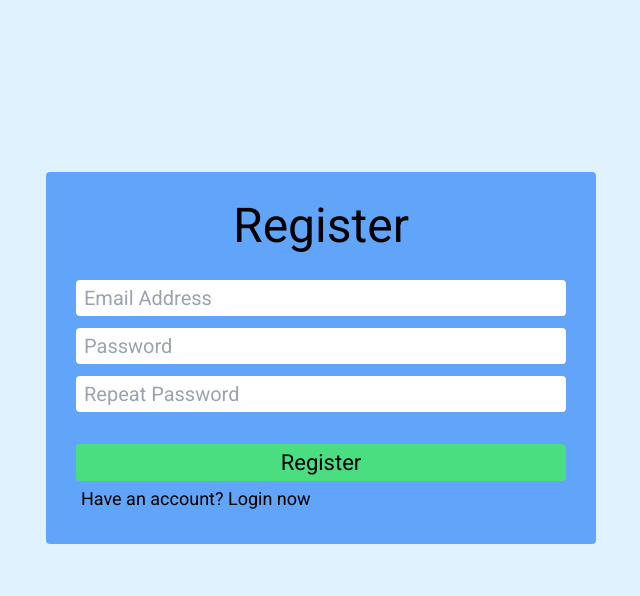
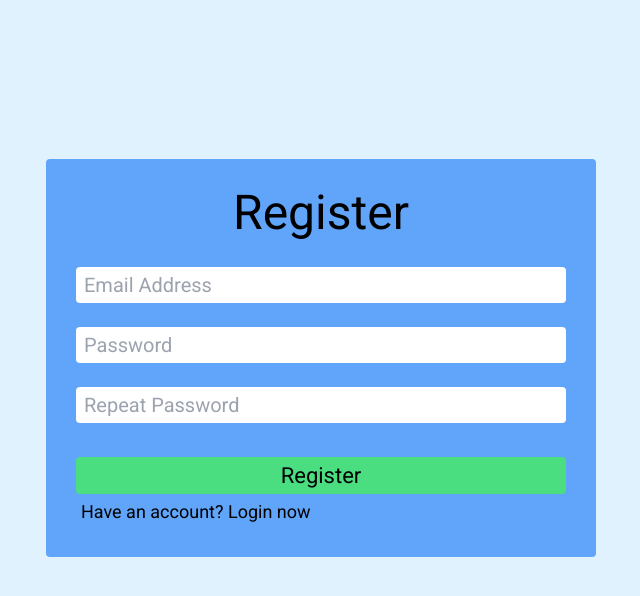
Before and after one commit to GGermanBoldyrev/noties, a PHP site: page /register in a window 1280 px wide. Shown: the part 85-681 px from the top of the page, without its empty margins (319-959 px from the left). Run offline with PHP 8.4, Linux system fonts and the light colour scheme; data that the repository does not hold is empty; some libraries are stand-ins or nearby versions.

Commit message:
all comments to eng

```diff
--- a/Enums/Rule.php
+++ b/Enums/Rule.php
@@ -2,7 +2,7 @@
 
 namespace app\Enums;
 
-// Enum для упрощения работы с правилами
+// For validation error messages
 enum Rule: string
 {
     case required = "This field is required";
--- a/core/Application.php
+++ b/core/Application.php
@@ -2,6 +2,7 @@
 
 namespace app\core;
 
+// Main class
 class Application
 {
     public static string $ROOT_DIR;
@@ -19,7 +20,7 @@ class Application
         $this->router = new Router($this->request, $this->response);
     }
 
-    // Точка входа
+    // Enter point
     public function run(): void
     {
         echo $this->router->resolve();
--- a/core/Controller.php
+++ b/core/Controller.php
@@ -4,7 +4,7 @@ namespace app\core;
 
 abstract class Controller
 {
-    // Отображает страницу (используя параметры)
+    // Render the page (using passed parameters)
     public function render($view, $params = [])
     {
         return Application::$app->router->renderView($view, $params);
--- a/core/Response.php
+++ b/core/Response.php
@@ -4,8 +4,8 @@ namespace app\core;
 
 class Response
 {
-    // Устанавливает код ответа
-    public function setStatusCode($code)
+    // Set response code
+    public function setStatusCode($code): void
     {
         http_response_code($code);
     }
--- a/public/index.php
+++ b/public/index.php
@@ -1,4 +1,9 @@
 <?php
+
+// FIXME: Временный вывод ошибок
+ini_set('display_errors', 1);
+ini_set('display_startup_errors', 1);
+error_reporting(E_ALL);
 
 require "../vendor/autoload.php";
 
@@ -9,17 +14,17 @@ use app\controllers\ProfileController;
 
 $app = new Application(dirname(__DIR__));
 
-// Записываем эндпоинты в массив routes[]
-// Главная страница
+// Write routes to an array
+// Main page
 $app->router->get('/', 'home');
-// Авторизация
+// Auth
 $app->router->get('/login', [LoginController::class, 'index']);
 $app->router->post('/login', [LoginController::class, 'store']);
-// Регистрация
+// Register
 $app->router->get('/register', [RegisterController::class, 'index']);
 $app->router->post('/register', [RegisterController::class, 'store']);
-// Профиль
+// Profile
 $app->router->get('/profile', [ProfileController::class, 'index']);
 
-// Старт приложения
+// App start
 $app->run();
--- a/views/pages/helpers/reject.php
+++ b/views/pages/helpers/reject.php
@@ -1,8 +1,8 @@
-<!--В переменную $text записываем текст, что не удалось сделать-->
+<!-- $text variable - to show error message -->
 <main class="flex justify-center items-center flex-col h-[calc(100vh-85px)]">
     <div class="bg-blue-400 flex flex-col rounded px-[30px] py-[40px] items-center text-rose-500 w-[400px]">
         <img src="images/reject.png" alt="Reject icon" class="w-[120px]">
-        <div class="mt-[20px] text-4xl">An error occured</div>
+        <div class="mt-[20px] text-4xl">An error occurred</div>
         <div class="text-2xl mt-[50px] font-light"><?=$text?></div>
     </div>
 </main>
--- a/views/pages/helpers/success.php
+++ b/views/pages/helpers/success.php
@@ -1,8 +1,8 @@
-<!--В переменную $text пишем сообщение, что прошло успешно-->
+<!-- $text variable - to show success message -->
 <main class="flex justify-center items-center flex-col h-[calc(100vh-85px)]">
     <div class="bg-blue-400 flex flex-col rounded px-[30px] py-[40px] items-center text-white w-[400px]">
         <img src="images/success.png" alt="Success icon" class="w-[120px]">
         <div class="mt-[20px] text-4xl">Success</div>
-        <div class="text-2xl mt-[50px] font-light"><?=$text?></div>
+        <div class="text-2xl mt-[50px] font-light"><?= $text ?></div>
     </div>
 </main>
--- a/views/pages/home.php
+++ b/views/pages/home.php
@@ -2,7 +2,7 @@
     <div class="font-light text-4xl mb-[40px]">
         Welcome to Your Notes! All your notes in one place!
     </div>
-    <!-- Карточка -->
+    <!-- Card -->
     <div class="bg-blue-400 flex justify-between w-[900px] py-[10px] px-[20px] rounded">
         <div>
             <div class="border-b border-black">To wash the car</div>
--- a/views/pages/profile.php
+++ b/views/pages/profile.php
@@ -17,7 +17,7 @@
                 <div>
                     <!--Email-->
                     <div>Email: boldyrev_german@mail.ru</div>
-                    <!--Пароль-->
+                    <!--Password-->
                     <div class="flex mt-[5px]">
                         <div>Password: ******</div>
                         <div class="text-lg ml-[30px]">
@@ -25,7 +25,7 @@
                         </div>
                     </div>
                 </div>
-                <!--Кнопка log out-->
+                <!--Button log out-->
                 <div class="text-lg">
                     <a href="#" class="border border-black px-[6px] rounded hover:text-white hover:border-white
                                        duration-200">
--- a/views/pages/register.php
+++ b/views/pages/register.php
@@ -1,26 +1,44 @@
 <main class="flex justify-center items-center flex-col h-[calc(100vh-85px)]">
     <form action="#" method="post" class="w-[550px] bg-blue-400 px-[30px] py-[30px] rounded">
+        <!--Header-->
         <div class="text-5xl text-center mb-[30px]">Register</div>
-        <div class="flex flex-col [&>input]:py-1 [&>input]:px-2 [&>input]:rounded [&>input]:text-xl">
-            <!-- Первый input -->
-            <input type="text" name="email" placeholder="Email Address" class="focus:outline-none" required
-                   value="<?= $email ?>">
-            <div class="text-base text-red-600 mt-[2px] ml-[5px]"><?= $errors['email'] ?></div>
-            <!-- Второй input -->
-            <input type="password" name="password" placeholder="Password" class="focus:outline-none mt-[10px]" required
-                   value="<?= $password ?>">
-            <div class="text-base text-red-600 mt-[2px] ml-[5px]"><?= $errors['password'] ?></div>
-            <!-- Третий input -->
-            <input type="password" name="confirmPassword" placeholder="Repeat Password" required
-                   class="focus:outline-none mt-[10px]"
-                   value="<?= $confirmPassword ?>">
-            <div class="text-base text-red-600 mt-[2px] ml-[5px]"><?= $errors['confirmPassword'] ?></div>
+        <!--Input Block-->
+        <div class="flex flex-col [&>label>input]:py-1 [&>label>input]:px-2 [&>label>input]:rounded [&>label>input]:text-xl">
+            <!-- First input -->
+            <label>
+                <input type="text" name="email" placeholder="Email Address" class="focus:outline w-full" required
+                       value="<?= $email ?? '' ?>">
+            </label>
+            <div class="text-base text-red-600 ml-[5px] h-6">
+                <?= $errors['email'] ?? '' ?>
+            </div>
+            <!-- Second input -->
+            <label>
+                <input type="password" name="password" placeholder="Password"
+                       class="focus:outline w-full" required
+                       value="<?= $password ?? '' ?>">
+            </label>
+            <div class="text-base text-red-600 ml-[5px] h-6">
+                <?= $errors['password'] ?? '' ?>
+            </div>
+            <!-- Third input -->
+            <label>
+                <input type="password" name="confirmPassword" placeholder="Repeat Password" required
+                       class="focus:outline w-full"
+                       value="<?= $confirmPassword ?? '' ?>">
+            </label>
+            <div class="text-base text-red-600 ml-[5px] h-6">
+                <?= $errors['confirmPassword'] ?? '' ?>
+            </div>
         </div>
-        <div class="w-full text-center mt-[30px]">
+        <!--Submit Block-->
+        <div class="w-full text-center mt-[10px]">
+            <!--Submit Button-->
             <button type="submit" class="bg-green-400 py-[2px] w-full rounded hover:bg-green-500 duration-200">
                 Register
             </button>
         </div>
+        <!--Link to SignUp-->
         <a href="/login" class="text-lg ml-[5px] hover:text-white duration-200">Have an account? Login now</a>
     </form>
 </main>
```
Also changed, not shown: controllers/ProfileController.php (+7 -0 lines), controllers/RegisterController.php (+9 -9 lines), core/Model.php (+7 -7 lines), core/Request.php (+7 -6 lines), core/Router.php (+15 -16 lines), models/RegisterModel.php (+13 -17 lines).
